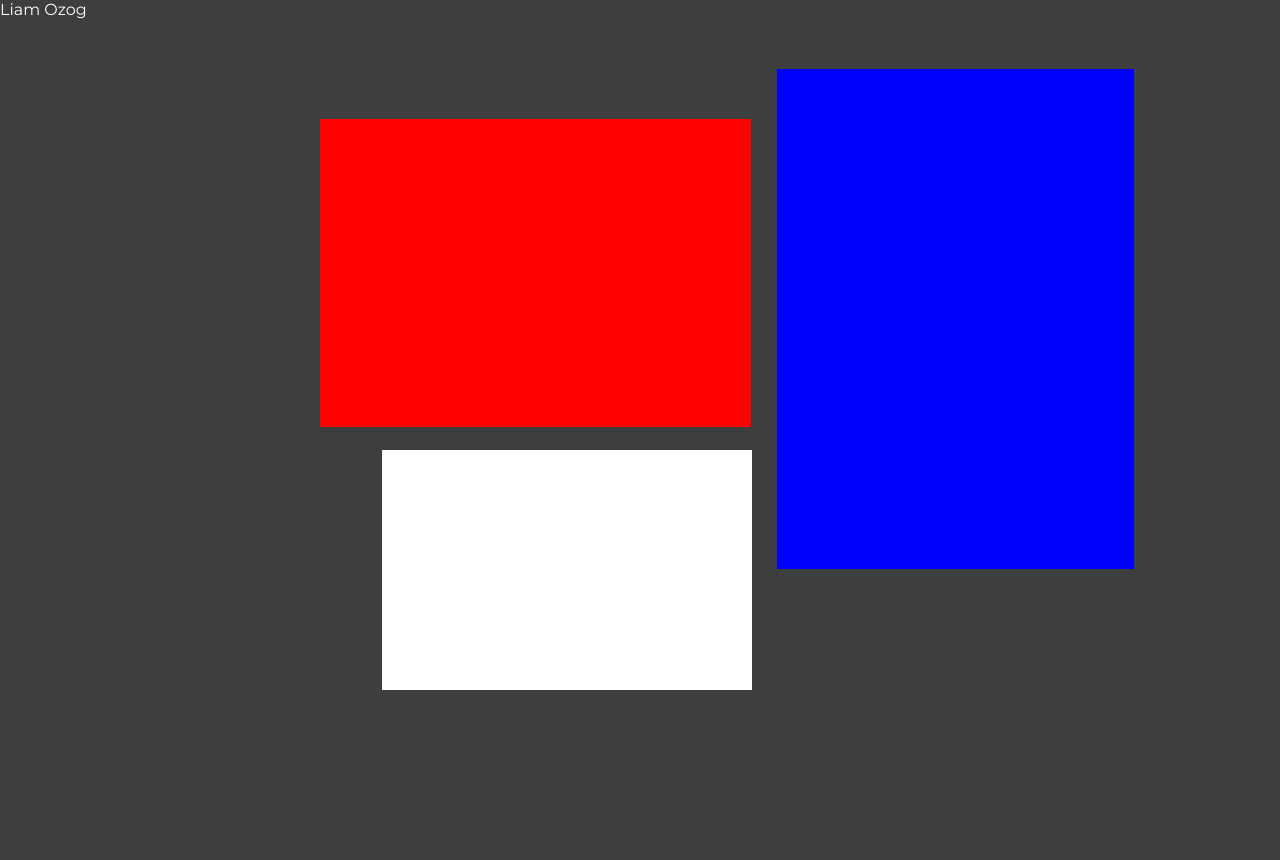
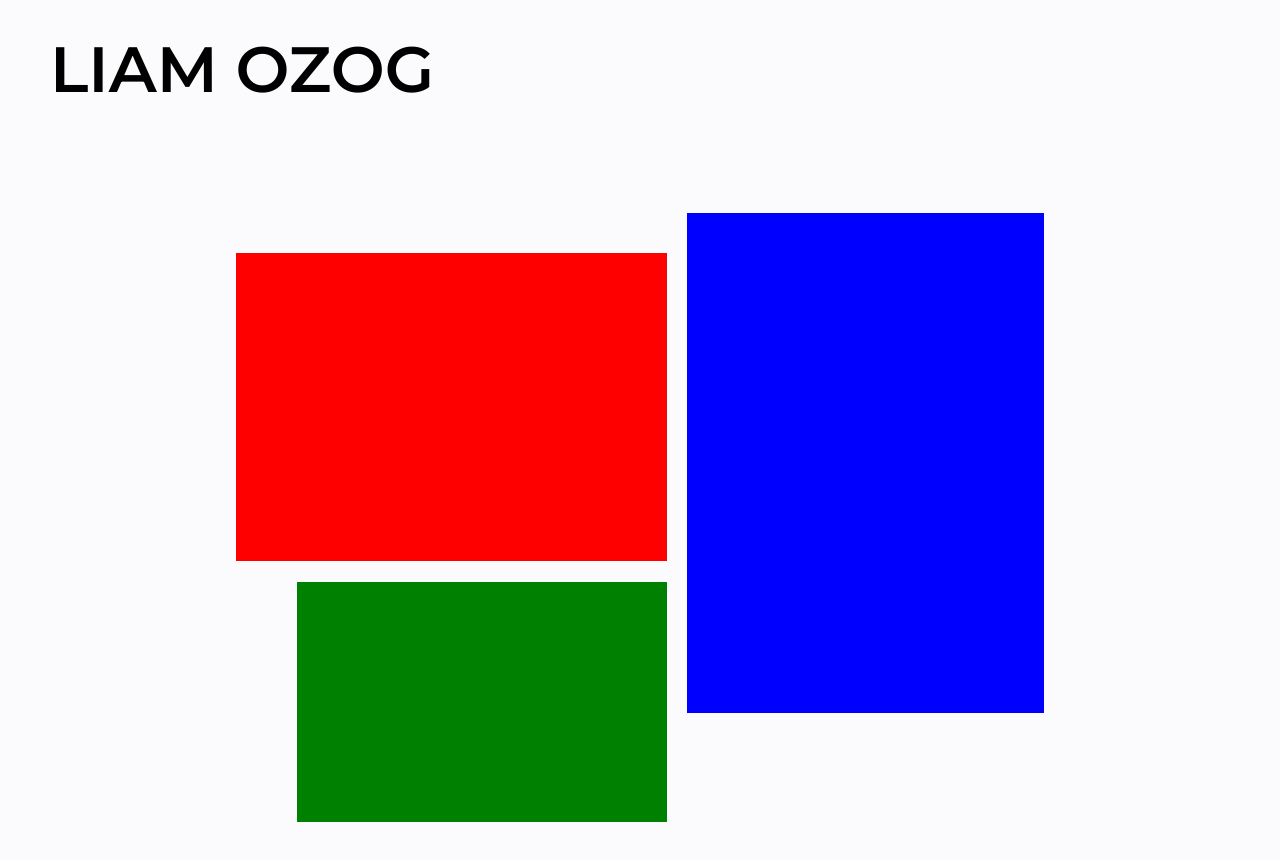
Before and after one commit to lozog/personal-site-2021, a React (Create React App) app: page / in a window 1280 px wide. Shown: the top 860 px of the page. Before the commit the page ends 800 px from the top, so only its background shows below. Built offline with nearby package versions, Linux system fonts and the light colour scheme.

Commit message:
replace absolute positioning with floats

```diff
--- a/src/components/App.js
+++ b/src/components/App.js
@@ -18,12 +18,13 @@ import "stylesheets/App.scss";
 function HomeTest() {
   return (
     <div className="HomeTest">
-      <div>Liam Ozog</div>
+      <div className="HomeTest__header">Liam Ozog</div>
       <div className="HomeTest__outer-container">
         <div className="HomeTest__inner-container">
           <div className="HomeTest__image-1"></div>
           <div className="HomeTest__image-2"></div>
           <div className="HomeTest__image-3"></div>
+          <div className="HomeTest__clear"></div>
         </div>
       </div>
 
--- a/src/stylesheets/App.scss
+++ b/src/stylesheets/App.scss
@@ -66,37 +66,49 @@ $sidebar-right-margin: 20px;
 }
 
 .HomeTest {
+  &__header {
+    padding: 30px 50px;
+    font-size: 48pt;
+    font-weight: 600;
+    text-transform: uppercase;
+  }
+
   &__outer-container {
-    margin: 50px 25%;
-    position: relative;
+    margin: 75px auto;
+    width: 100%;
   }
 
   &__inner-container {
-    position: relative;
+    width: 808px;
+    margin: 0 auto;
   }
 
   &__image-1 {
     width: 431px;
     height: 308px;
     background-color: red;
-    position: absolute;
-    top: 50px;
+    margin-top: 40px;
+    float: left;
   }
 
   &__image-2 {
-    width: 370px;
-    height: 240px;
-    background-color: white;
-    position: absolute;
-    top: 381px;
-    left: 62px;
+    width: 357px;
+    height: 500px;
+    background-color: blue;
+    float: left;
+    margin-left: 20px;
   }
 
   &__image-3 {
-    width: 357px;
-    height: 500px;
-    background-color: blue;
-    position: absolute;
-    left: 457px;
+    width: 370px;
+    height: 240px;
+    background-color: green;
+    float: left;
+    transform: translateY(-131px);
+    margin-left: 61px;
+  }
+
+  &__clear {
+    clear: both;
   }
 }
--- a/src/stylesheets/index.scss
+++ b/src/stylesheets/index.scss
@@ -13,10 +13,11 @@ body {
    padding: 0 10px;
   }
 
+  background-color: $color-white;
   // TODO: make switching to dark mode easier
   // uncomment for dark mode
-  background-color: #3d3f3f;
-  color: $color-white;
+  // background-color: #3d3f3f;
+  // color: $color-white;
 }
 
 code {
```
